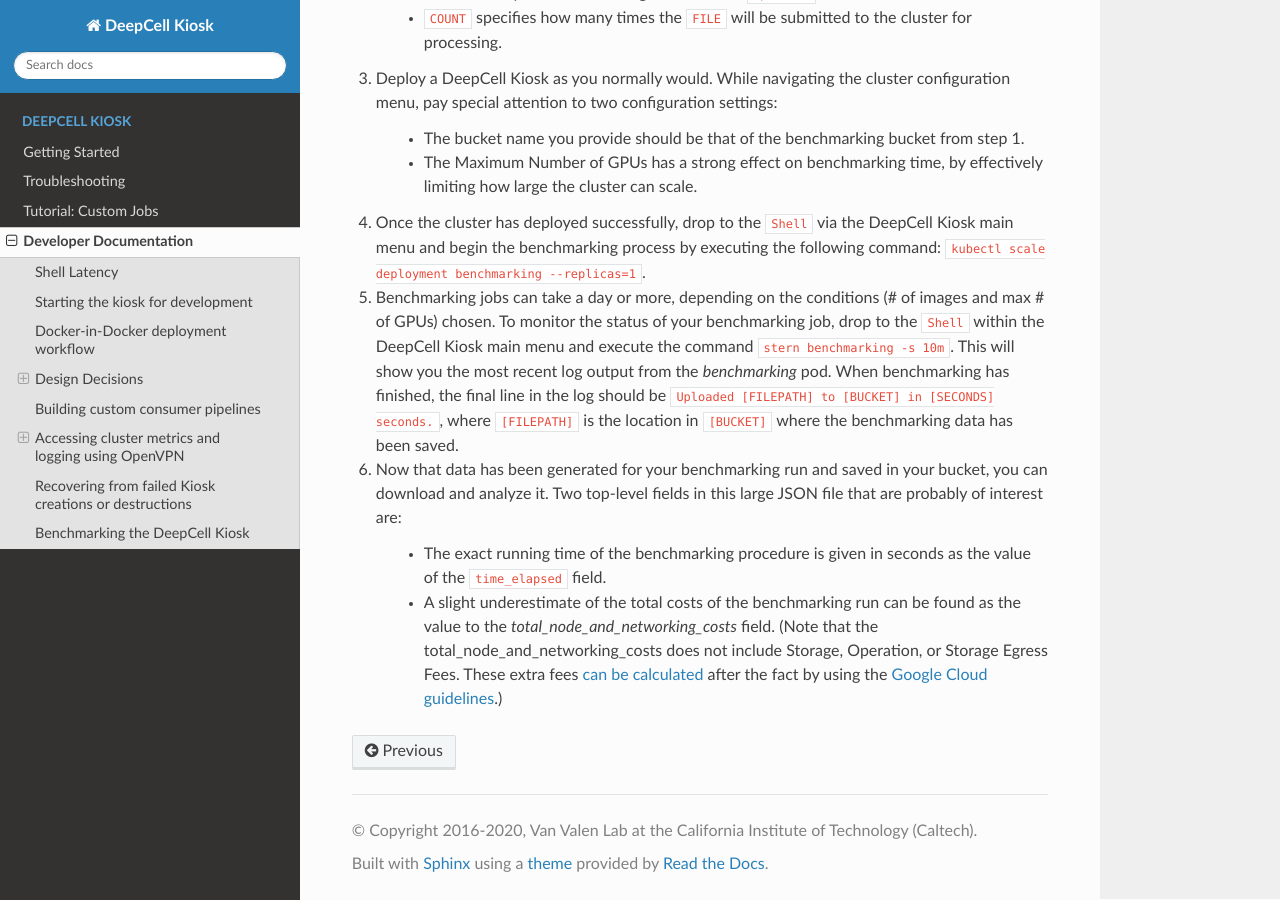
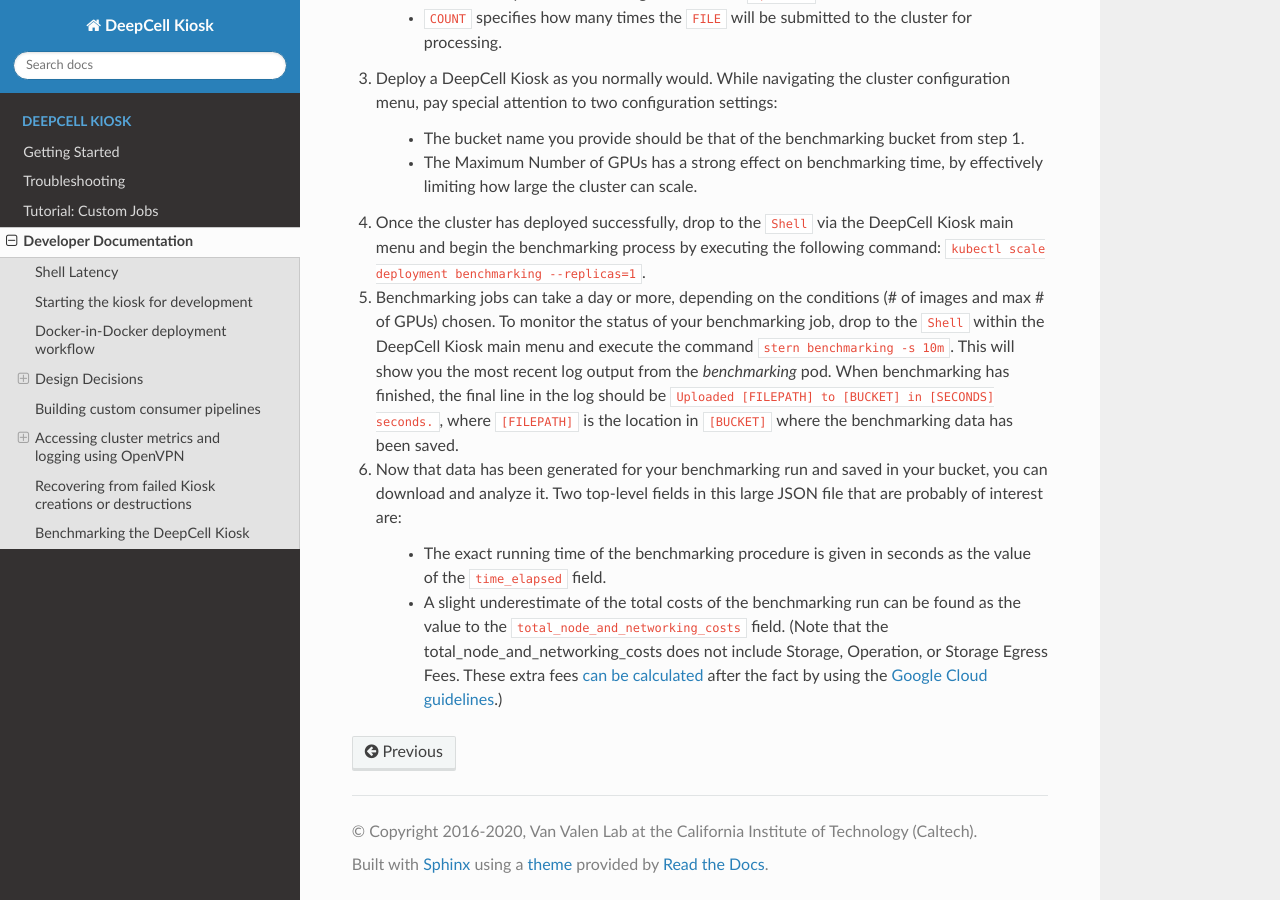
Before and after one commit to vanvalenlab/kiosk-console, a Sphinx documentation site: the page built from docs/source/DEVELOPER.rst, in a window 1280 px wide and 900 px high, scrolled down 4590 px. Built offline with Sphinx 7.4.7 and the Read the Docs theme 2.0.0, drawn with Linux system fonts in a browser that asks for light colours.

```diff
--- a/docs/source/DEVELOPER.rst
+++ b/docs/source/DEVELOPER.rst
@@ -170,4 +170,4 @@ The DeepCell Kiosk comes with a utility for benchmarking the scalability and per
 6. Now that data has been generated for your benchmarking run and saved in your bucket, you can download and analyze it. Two top-level fields in this large JSON file that are probably of interest are:
 
     - The exact running time of the benchmarking procedure is given in seconds as the value of the ``time_elapsed`` field.
-    - A slight underestimate of the total costs of the benchmarking run can be found as the value to the `total_node_and_networking_costs` field. (Note that the total_node_and_networking_costs does not include Storage, Operation, or Storage Egress Fees. These extra fees `can be calculated <https://github.com/vanvalenlab/publication-figures/blob/383a90149eb86d4a0a697395edffb32d383bb1ca/figure_generation/data_extractor.py#L318>`_ after the fact by using the `Google Cloud guidelines <https://cloud.google.com/vpc/network-pricing#general>`_.)
+    - A slight underestimate of the total costs of the benchmarking run can be found as the value to the ``total_node_and_networking_costs`` field. (Note that the total_node_and_networking_costs does not include Storage, Operation, or Storage Egress Fees. These extra fees `can be calculated <https://github.com/vanvalenlab/publication-figures/blob/383a90149eb86d4a0a697395edffb32d383bb1ca/figure_generation/data_extractor.py#L318>`_ after the fact by using the `Google Cloud guidelines <https://cloud.google.com/vpc/network-pricing#general>`_.)
```
